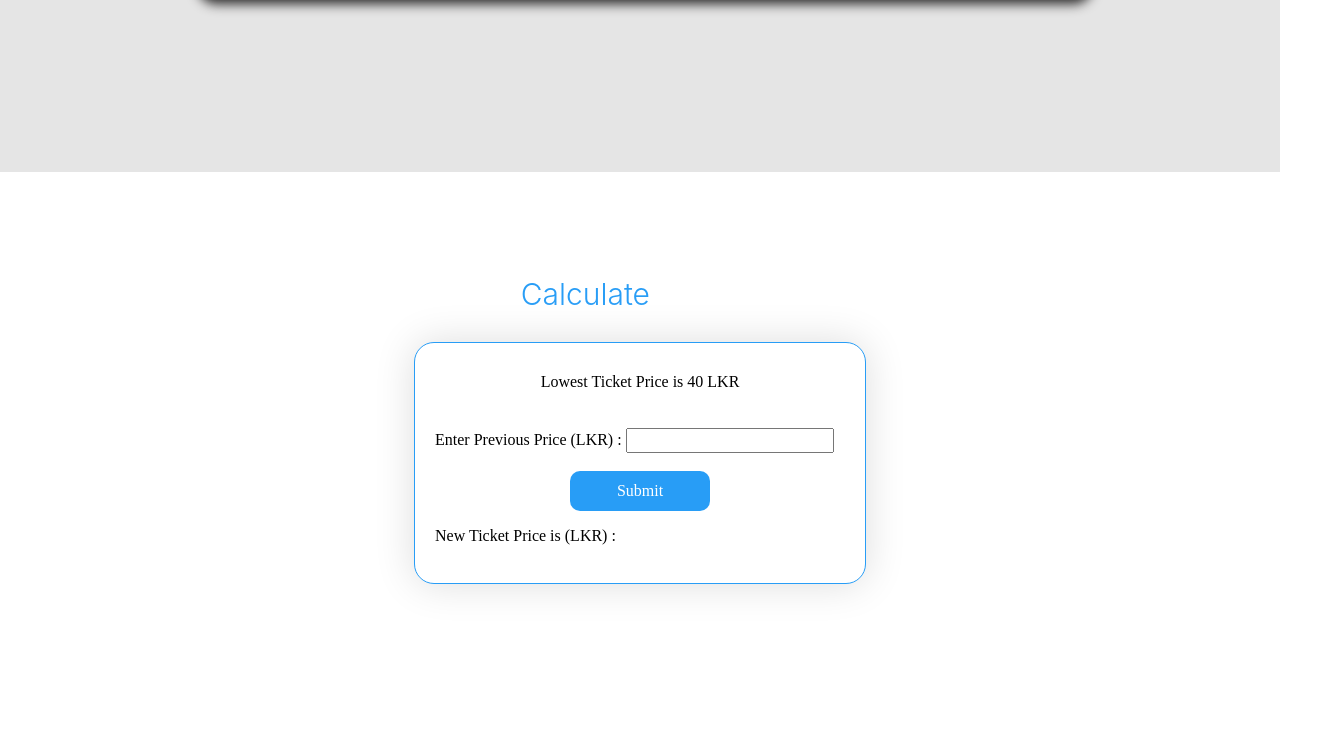
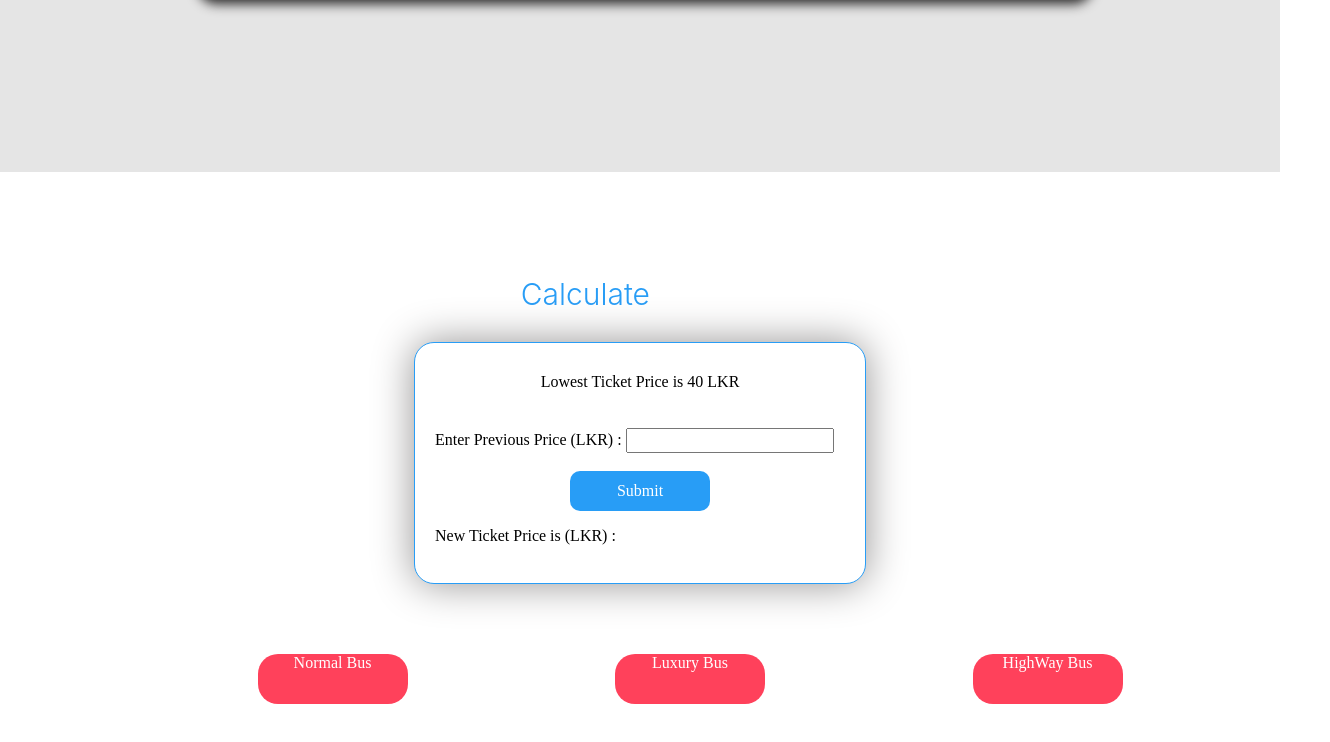
Before and after one commit to DulanjayaSandaruwan/bus-ticket-prices-calculator, a plain HTML site: page index.html in a window 1280 px wide. Shown: the part 1428-2170 px from the top of the page, 1330 px wide, since content can reach past the window. Drawn offline with Linux system fonts and the light colour scheme.

Commit message:
end calc part

```diff
--- a/css/Style.css
+++ b/css/Style.css
@@ -228,17 +228,20 @@ body > main > div > button:hover {
     margin: 20px auto 20px auto;
     display: block;
     border: solid 1px #289df6;
-    box-shadow: 0 0 40px 0 #ddd;
+    box-shadow: 0 0 40px 0 #949292;
     top: 150px;
 }
+
 .form:hover {
     box-shadow: 0 0 60px 0 #ccc;
     transition: 0.2s;
     transform: scale(1.05);
 }
+
 .row-one {
     padding: 20px;
 }
+
 .row-two {
     padding: 20px;
 }
@@ -252,12 +255,15 @@ body > main > div > button:hover {
     padding: 5px 10px;
     cursor: pointer;
 }
+
 .text-input:last-child {
     margin-bottom: 35px;
 }
+
 .text-input:hover {
     background-color: #cbe7fd;
 }
+
 #submit {
     border: none;
     border-radius: 10px;
@@ -270,19 +276,24 @@ body > main > div > button:hover {
     outline: none;
     cursor: pointer;
 }
+
 #submit:hover{
     background-color: #0a8ef2;
 }
+
 .text {
     display: inline-block;
     margin: 5px 20px 5px 8px;;
 }
+
 .row-one {
     padding: 30px 20px 15px 20px;
 }
+
 .row-two {
     padding: 15px 20px 30px 20px;
 }
+
 .container {
     display: inline-block;
     position: relative;
@@ -290,10 +301,12 @@ body > main > div > button:hover {
     cursor: pointer;
     user-select: none;
 }
+
 .container input {
     position: absolute;
     opacity: 0;
 }
+
 .checkmark {
     position: absolute;
     top: 0;
@@ -303,12 +316,15 @@ body > main > div > button:hover {
     background-color: #dbeffe;
     border-radius: 50%;
 }
+
 .container:hover input ~ .checkmark {
     background-color: #cbe7fd;
 }
+
 .container input:checked ~ .checkmark {
     background-color: #289df6;
 }
+
 h1 {
     font-size: 30px;
     font-weight: 300;
@@ -317,30 +333,36 @@ h1 {
     padding-top: 15px;
     display: block;
 }
+
 h2 {
     font-size: 22px;
     font-weight: 300;
     text-align: center;
 }
+
 h3 {
     font-size: 24px;
     font-weight: 300;
     text-align: center;
     padding: 15px;
 }
+
 h3 b {
     font-size: 32px;
     font-weight: 300;
     color: #FFFFFF;
 }
+
 .checkmark:after {
     content: "";
     position: absolute;
     display: none;
 }
+
 .container input:checked ~ .checkmark:after {
     display: block;
 }
+
 .container .checkmark:after {
     left: 9px;
     top: 5px;
@@ -350,3 +372,24 @@ h3 b {
     border-width: 0 2px 2px 0;
     transform: rotate(45deg);
 }
+
+.inline-buttons {
+    position: relative;
+    display: flex;
+    justify-content: space-evenly;
+    flex-direction: row;
+    top: 200px;
+    left: 50px;
+}
+
+.inline-buttons > .buttonBus {
+    width: 150px;
+    height: 50px;
+    border-radius: 20px;
+    background-color: #ff415b;
+    color: white;
+    border: 0;
+    cursor: pointer;
+    text-decoration: none;
+    text-align: center;
+}
--- a/index.html
+++ b/index.html
@@ -94,9 +94,12 @@
 
             <div class="row-one">
                 <center>Lowest Ticket Price is 40 LKR</center>
-                <br> <br>
+                <br>
+                <br>
                 Enter Previous Price (LKR) : <input id="firstNumber"
-                                                    type="text"/><br> <Br>
+                                                    type="text"/>
+                <br>
+                <br>
                 <input Value="Submit" id="submit" onClick="multiplyBy()" type="button">
 
                 <p>New Ticket Price is (LKR) :
@@ -106,10 +109,30 @@
 
         </form>
 
+        <div class="inline-buttons">
+
+            <a class="buttonBus"
+               href="normalBus.html"
+               target="_blank"
+            >Normal Bus</a>
+
+            <a class="buttonBus"
+               href="luxuryBus.html"
+               target="_blank"
+            >Luxury Bus</a>
+
+            <a class="buttonBus"
+               href="highwayBus.html"
+               target="_blank"
+            >HighWay Bus</a>
+
+        </div>
+
     </section>
 
 </main>
 
 <script src="js/Script.js"></script>
+
 </body>
 </html>
```
Also changed, not shown: highwayBus.html (added, +17 -0 lines), luxuryBus.html (added, +18 -0 lines), normalBus.html (added, +17 -0 lines), assets/images/Luxury 350-1.png (added), assets/images/Luxury 350-2.png (added).
